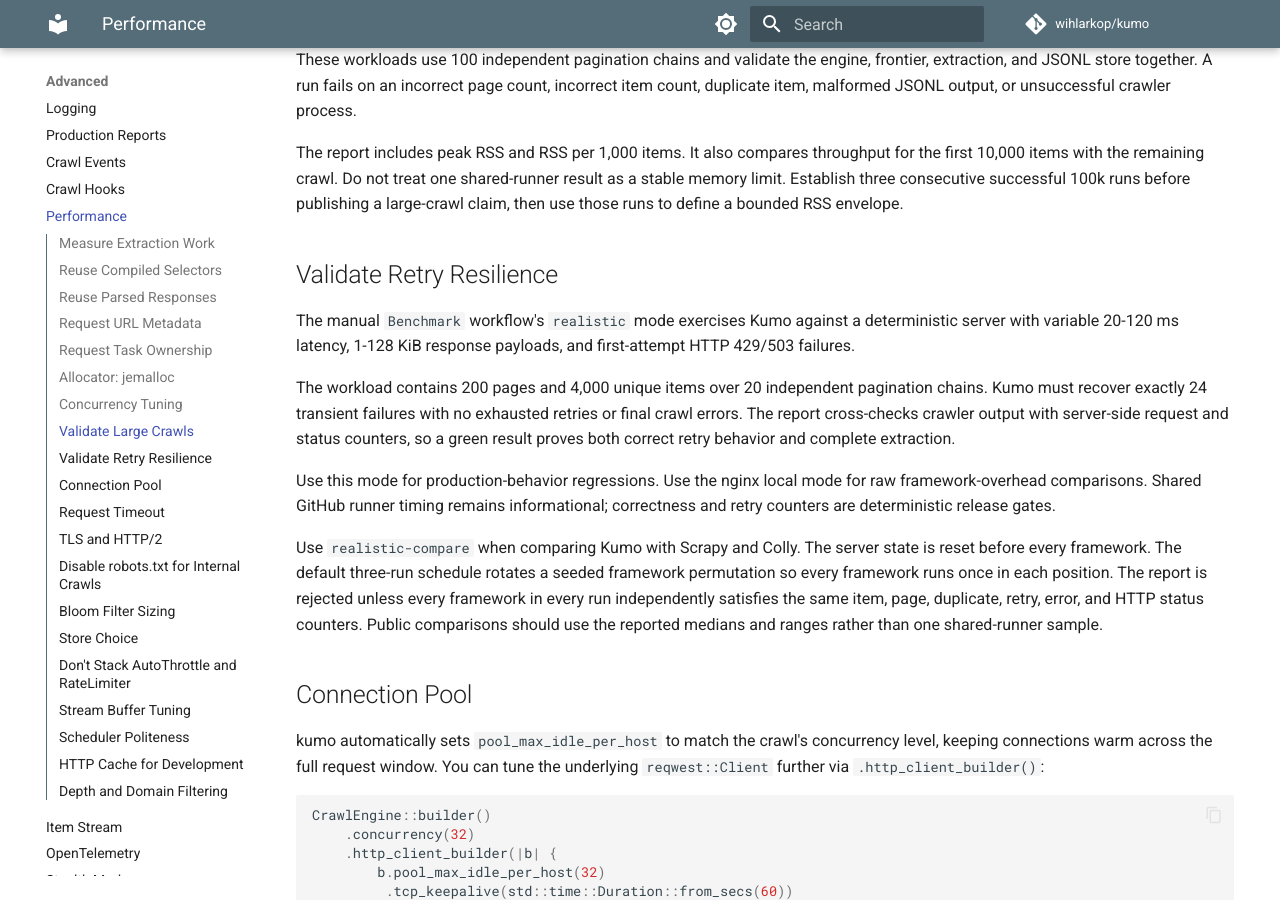
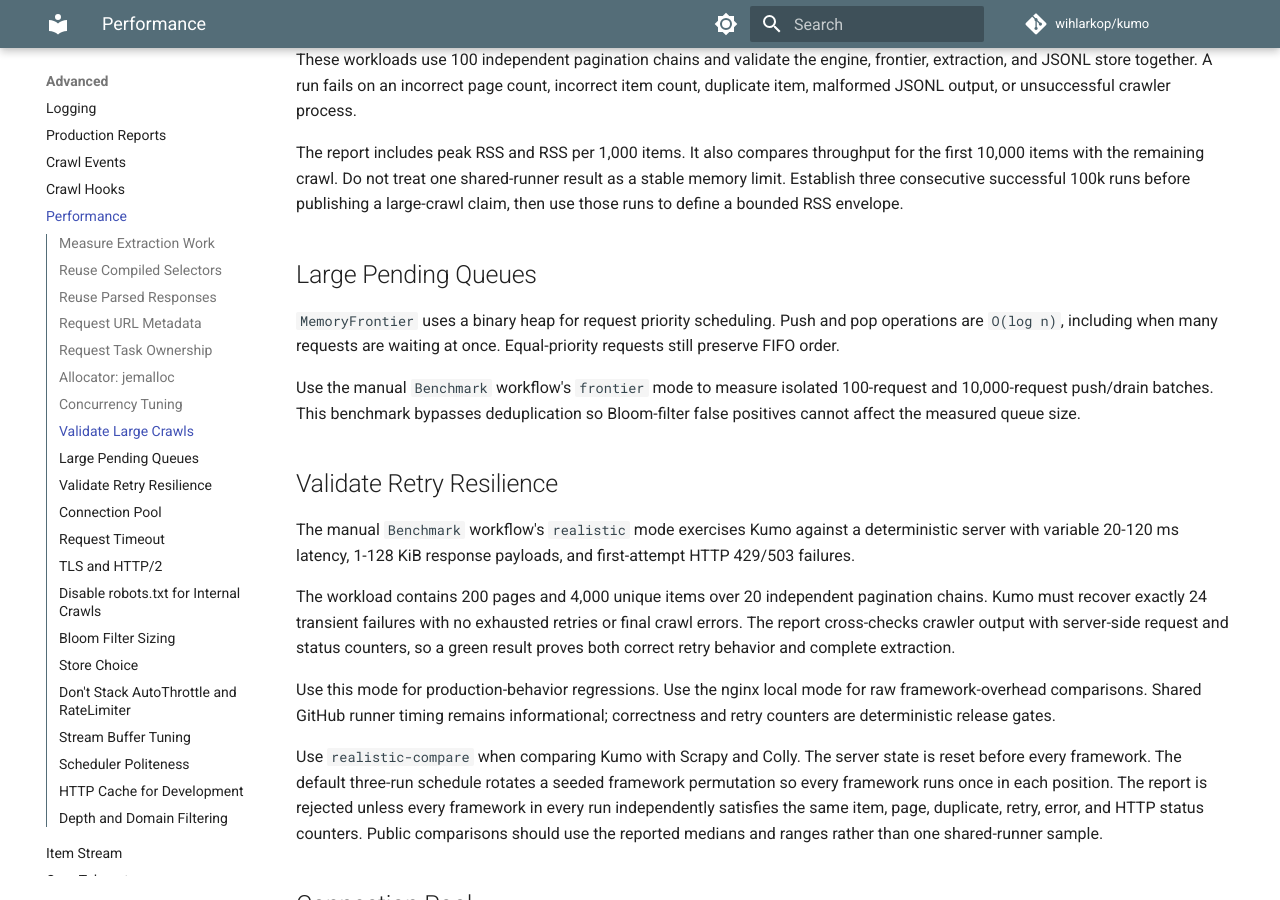
Before and after one commit to wihlarkop/kumo, an MkDocs documentation site: the page built from docs/src/advanced/performance.md, in a window 1280 px wide and 900 px high, scrolled down 2734 px. Built offline with MkDocs 1.6.1 and Material for MkDocs 9.7.7, drawn with Linux system fonts in a browser that asks for light colours; comment, search, counter and statistics services are not loaded.

Commit message:
perf: use a heap-backed memory frontier (#68)
* bench: measure memory frontier scaling

* fix: correct frontier benchmark arguments

* fix: isolate frontier queue benchmark

* perf: use a heap-backed memory frontier

```diff
--- a/docs/src/advanced/performance.md
+++ b/docs/src/advanced/performance.md
@@ -130,6 +130,17 @@ throughput for the first 10,000 items with the remaining crawl. Do not treat one
 shared-runner result as a stable memory limit. Establish three consecutive
 successful 100k runs before publishing a large-crawl claim, then use those runs
 to define a bounded RSS envelope.
+
+## Large Pending Queues
+
+`MemoryFrontier` uses a binary heap for request priority scheduling. Push and
+pop operations are `O(log n)`, including when many requests are waiting at
+once. Equal-priority requests still preserve FIFO order.
+
+Use the manual `Benchmark` workflow's `frontier` mode to measure isolated
+100-request and 10,000-request push/drain batches. This benchmark bypasses
+deduplication so Bloom-filter false positives cannot affect the measured queue
+size.
 
 ## Validate Retry Resilience
 
```
Also changed, not shown: docs/src/changelog.md (+5 -0 lines), docs/src/frontier.md (+3 -1 lines), benchmark/README.md, 3 other files.
